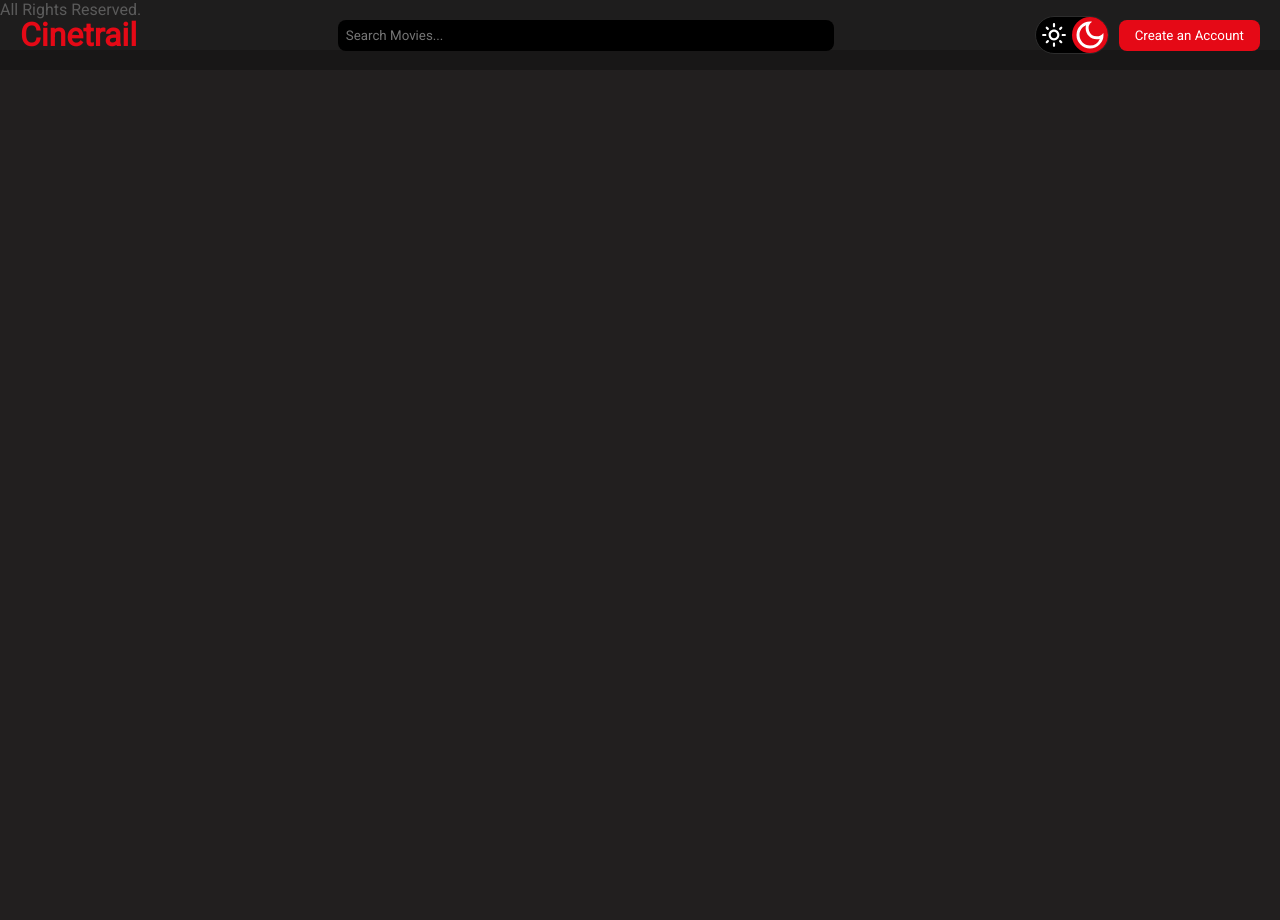
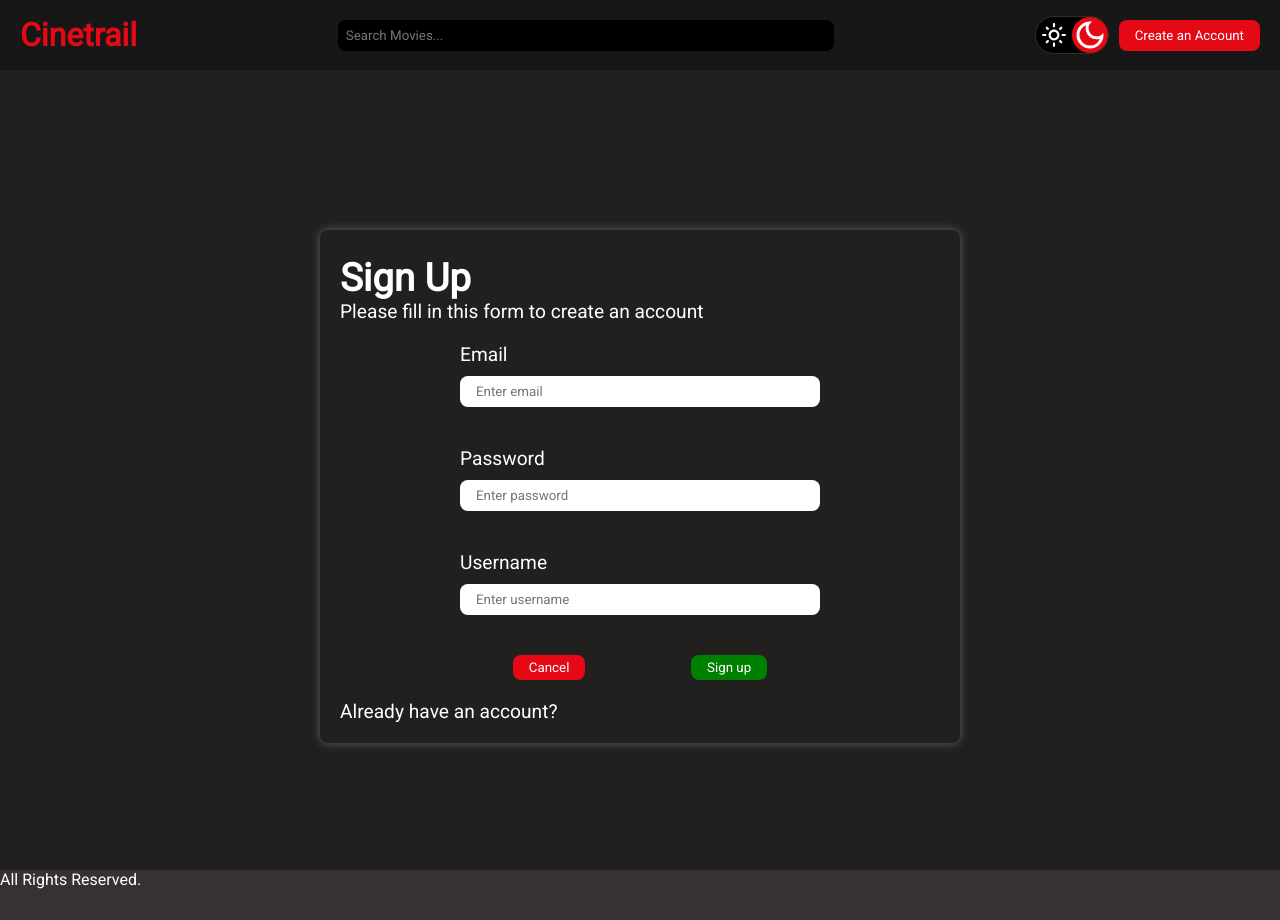
Before and after one commit to Erzyelc/cinetrail, a React (Create React App) app: page /signup in a window 1280 px wide. Before the commit the page ends 800 px from the top, so only its background shows below. Built offline with nearby package versions, Linux system fonts and the light colour scheme.

Commit message:
added ability to create account

```diff
--- a/src/App.js
+++ b/src/App.js
@@ -5,6 +5,8 @@ import Homepage from './pages/Homepage/Homepage';
 import Footer from './components/Footer/Footer';
 import {BrowserRouter, Routes, Route} from 'react-router-dom';
 import MovieDetails from './pages/MovieDetails/MovieDetails';
+import Signup from './Users/Signup';
+import Signin from './Users/Signin';
 
 function App() {
   return (
@@ -14,6 +16,8 @@ function App() {
         <Header />
         <Routes>
           <Route path="/" element={<Homepage />} />
+          <Route path="/signup" element={<Signup />} />
+          <Route path="/signin" element={<Signin />} />
           <Route path="/moviedetails/:movieId" element={<MovieDetails />} />
         </Routes>
         <Footer />
--- /dev/null
+++ b/src/Users/Sign.css
@@ -0,0 +1,67 @@
+.sign-container{
+    margin-top:var(--header-height);
+    min-height:100vh;
+    color:var(--white);
+    font-size: 1.2rem;
+    padding-top: 20vh;
+}
+
+.signup-form{
+    width: 50%;
+    margin: 0 auto;  /*centers horizontally*/
+    min-height: 50vh;
+    border-radius: 8px;
+    display: flex;
+    flex-direction: column;
+    justify-content: space-between;
+    box-shadow:0px 0px 10px 0px rgba(118,118,118,0.75);
+    padding: 20px;
+}
+
+.title-container{
+    margin-top: 5px;
+    /* display: flex;
+    flex-direction: column; */
+}
+
+.input-wrapper{
+    display: flex;
+    flex-direction: column;
+    width: 60%;
+    margin: 20px auto;
+}
+
+.input-wrapper input{
+    border: none;
+    padding: 8px 16px;
+    border-radius: 8px;
+    margin-top: 10px;
+}
+
+.button-container{
+    display: flex;
+    justify-content: space-around;
+    width: 60%;
+    margin: 20px auto;
+}
+
+.cancel-btn, .sign-btn{
+    border: none;
+    padding: 5px 16px;
+    border-radius: 8px;
+    color: white;
+    cursor: pointer;
+}
+
+.cancel-btn{
+    background-color: var(--red);
+}
+
+.sign-btn{
+    background-color: green;
+}
+
+.red-text{
+    color: red;
+    font-style: italic;
+}
--- /dev/null
+++ b/src/Users/Signin.js
@@ -0,0 +1,46 @@
+import React from 'react'
+import './Sign.css'
+import {Link} from 'react-router-dom'
+
+function Signin() {
+
+    const [email, setEmail] = React.useState('')
+    const [password, setPassword] = React.useState('')
+
+    const handleSignin = () => {
+
+    }
+
+  return (
+    <div className="sign-container">
+        <form className="signup-form" onSubmit={handleSignin}>
+            <div className="title-container">
+                <h1>Sign In</h1>
+                <p>Please fill in this form to login.</p>
+            </div>
+            <div className="input-wrapper">
+                <label htmlFor="email">Email</label>
+                <input type="email" placeholder="Enter email"
+                       onChange={(e)=>setEmail(e.target.value)}
+                       value={email} id="email" required />
+            </div>
+            <div className="input-wrapper">
+                <label htmlFor="psw">Password</label>
+                <input type="password" placeholder="Enter password"
+                onChange={(e)=>setPassword(e.target.value)}
+                value={password} id="psw" required />
+            </div>
+
+            <div className="button-container">
+                <button type="reset" className="cancel-btn">Cancel</button>
+                <button type="submit" className="sign-btn">Sign in</button>
+            </div>
+            <p className="sign-message">Don't have an account? &nbsp;
+                <Link to="/signup" className="red-text">Signup</Link></p>
+
+        </form>
+    </div>
+  )
+}
+
+export default Signin
--- /dev/null
+++ b/src/Users/Signup.js
@@ -0,0 +1,84 @@
+import React from 'react'
+import './Sign.css'
+import axios from 'axios'
+import {Link} from 'react-router-dom'
+
+function Signup() {
+
+    //create state tfor user info
+    const [email, setEmail] = React.useState('')
+    const [password, setPassword] = React.useState('')
+    const [username, setUsername] = React.useState('')
+    const [success, setSuccess] = React.useState(false)
+
+    const serverUrl = "https://cinetrail-server.herokuapp.com";
+
+    const handleSignup = (e) =>{
+        //have to prevent default on form
+        e.preventDefault();
+        console.log(email, password, username)
+        axios.post(`${serverUrl}/users/signup`,
+        {email, password, username})
+        .then( res => {
+            console.log(res.data)
+            //check for errors
+            if(res.data.status === 409){
+                alert("email already exists")
+            }
+            else{
+                //user was created
+                //clear textboxes
+                setEmail('')
+                setPassword('')
+                setUsername('')
+                setSuccess(true)
+            }
+        })
+        .catch(err => console.log(err))
+    }
+
+  return (
+    <div className="sign-container">
+        <form className="signup-form" onSubmit={handleSignup}>
+            <div className="title-container">
+                <h1>Sign Up</h1>
+                <p>Please fill in this form to create an account</p>
+            </div>
+            <div className="input-wrapper">
+                <label htmlFor="email">Email</label>
+                <input type="email" placeholder="Enter email"
+                    onChange={(e) => setEmail(e.target.value)}
+                    value={email} id="email" required />
+            </div>
+            <div className="input-wrapper">
+                <label htmlFor="pwd">Password</label>
+                <input type="password" placeholder="Enter password"
+                    onChange={(e) => setPassword(e.target.value)}
+                    value={password} id="pwd" required />
+            </div>
+            <div className="input-wrapper">
+                <label htmlFor="username">Username</label>
+                <input type="text" placeholder="Enter username"
+                    onChange={(e) => setUsername(e.target.value)}
+                    value={username} id="username" required />
+            </div>
+            <div className="button-container">
+                <button type="reset" className="cancel-btn">Cancel</button>
+                <button type="submit" className="sign-btn">Sign up</button>
+            </div>
+            {
+                success?
+                <p>You are signed up successfully
+                    <Link to="/signin" className="red-text">
+                        Sign In
+                    </Link>
+                </p>
+                :
+                <p>Already have an account?</p>
+            }
+        </form>
+    </div>
+  )
+}
+
+export default Signup
--- a/src/components/Header/Header.js
+++ b/src/components/Header/Header.js
@@ -2,10 +2,13 @@ import React, {useContext} from 'react'
 import "./Header.css"
 import { MdOutlineLightMode, MdOutlineDarkMode } from "react-icons/md";
 import {ThemeContext} from "../../contexts/ThemeContext";
-import {Link} from "react-router-dom";
+import {Link, useNavigate} from "react-router-dom";
 
 function Header() {
 
+    //activate navigate
+    let navigate = useNavigate();
+    //navigate('/signup')
     //const darkMode = true;
 
     //access the global state
@@ -41,7 +44,7 @@ function Header() {
                     />
                 </div>
             }
-            <button className="create-account-btn">Create an Account</button>
+            <button className="create-account-btn" onClick={() => navigate('/signup')}>Create an Account</button>
         </div>
     </div>
   )
--- a/src/components/MovieCard/MovieCard.js
+++ b/src/components/MovieCard/MovieCard.js
@@ -3,7 +3,7 @@ import Rating from '../Rating/Rating';
 import './MovieCard.css'
 import {Link} from 'react-router-dom';
 
-function MovieCard({movie, imageUrl, imgHeight, cardStyle}) {
+function MovieCard({movie, imageUrl, imgHeight, cardStyle, bdrRadius}) {
 
     const apiKey = process.env.REACT_APP_API_KEY;
     const baseUrl = process.env.REACT_APP_BASE_URL;
@@ -18,7 +18,8 @@ function MovieCard({movie, imageUrl, imgHeight, cardStyle}) {
         height: imgHeight,
         width: "200px",
         position: "relative",
-        margin: "10px"
+        margin: "10px",
+        borderRadius: bdrRadius
     }
 
 
--- a/src/pages/Homepage/Homepage.js
+++ b/src/pages/Homepage/Homepage.js
@@ -63,6 +63,7 @@ function Homepage() {
               imageUrl ={item.poster_path}
               imgHeight = {"300px"}
               cardStyle = "popular-card"
+              bdrRadius = {"10px"}
             />)
           }
           {/*
@@ -88,6 +89,7 @@ function Homepage() {
               imageUrl={item.backdrop_path}
               imgHeight={"100px"}
               cardStyle = "top-rated-card"
+              bdrRadius = {"10px"}
             />)
           }
           </div>
```
